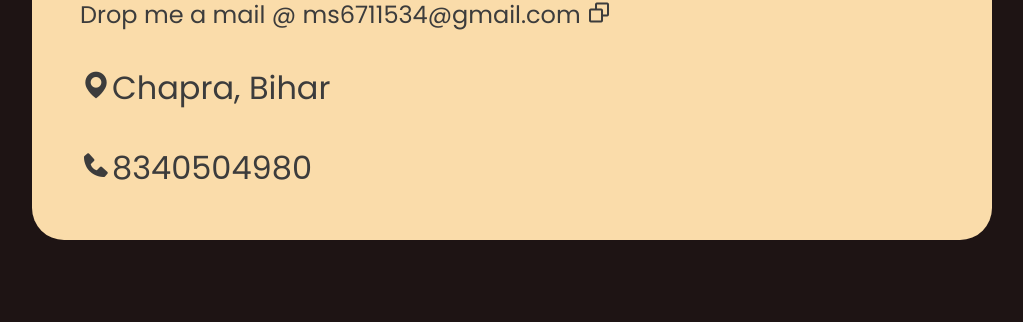
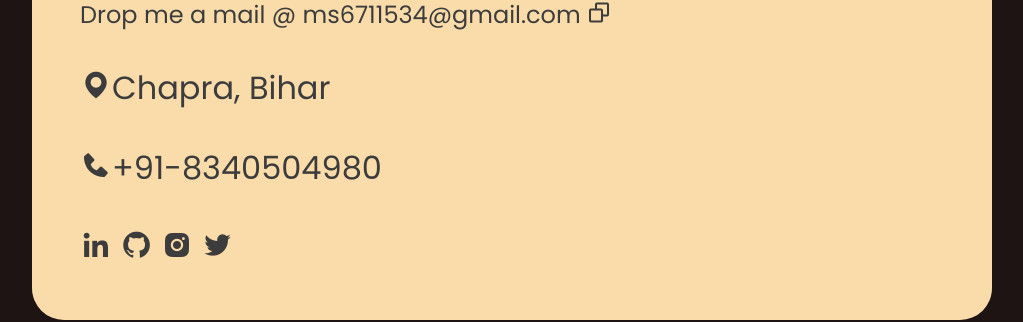
Before and after one commit to MrMihirSoni/Mihir-Portfolio, a React (Vite) app in the folder Portfolio/: page / in a window 1280 px wide. Shown: the part 1485-1807 px from the top of the page, without its empty margins (128-1151 px from the left). Built offline with nearby package versions, Linux system fonts and the light colour scheme.

Commit message:
Some Links added in about section and footer section

```diff
--- a/Portfolio/src/about/About.jsx
+++ b/Portfolio/src/about/About.jsx
@@ -22,7 +22,8 @@ const About = () => {
                 popupWindow&&<Popup/>
             }
             <p><i className='bx bxs-map'></i>Chapra, Bihar</p>
-            <p style={{cursor:'pointer',width:'max-content'}} onClick={() => navigator.clipboard.writeText(8340504980)}><i className='bx bxs-phone'></i>8340504980</p>
+            <p style={{cursor:'pointer',width:'max-content'}} onClick={() => navigator.clipboard.writeText('+918340504980')}><i className='bx bxs-phone'></i>+91-8340504980</p>
+            <p><i onClick={()=>window.open('http://www.linkedin.com/in/mihir-soni-775221261','_blank')} className='bx bxl-linkedin'></i> <i onClick={()=>window.open('https://github.com/MrMihirSoni','_blank')} className='bx bxl-github' ></i> <i onClick={()=>window.open('https://www.instagram.com/_mihir_soni/','_blank')} className='bx bxl-instagram-alt' ></i> <i onClick={()=>window.open('https://twitter.com/_mihir_soni','_blank')} className='bx bxl-twitter' ></i></p>
             </div>
         </div>
     )
--- a/Portfolio/src/about/about.css
+++ b/Portfolio/src/about/about.css
@@ -31,6 +31,12 @@
 }
 .aboutContent>p:nth-child(3)>i:hover,
 .aboutContent>p:nth-child(5)>i:hover{
+    color: brown;
+}
+.aboutContent>p:last-child>i{
+    cursor: pointer;
+}
+.aboutContent>p:last-child>i:hover{
     color: brown;
 }
 @media screen and (max-width:1150px){
--- a/Portfolio/src/footer/Footer.jsx
+++ b/Portfolio/src/footer/Footer.jsx
@@ -4,7 +4,7 @@ const Footer = () => {
     return (
         <div className='footer'>
             <div className='footerContent'>
-                <a href="https://www.instagram.com/_mihir_soni/" target='_blank'><i class='bx bxl-instagram-alt'></i></a><a href="https://twitter.com/_mihir_soni" target='_blank'><i class='bx bxl-twitter' ></i></a><a href="https://www.linkedin.com/in/mihir-soni-775221261" target='_blank'><i class='bx bxl-linkedin-square' ></i></a>
+                <a href="https://www.instagram.com/_mihir_soni/" target='_blank'><i className='bx bxl-instagram-alt'></i></a><a href="https://twitter.com/_mihir_soni" target='_blank'><i className='bx bxl-twitter' ></i></a><a href="https://www.linkedin.com/in/mihir-soni-775221261" target='_blank'><i className='bx bxl-linkedin-square'></i></a><a href="https://github.com/MrMihirSoni" target='_blank'><i className='bx bxl-github' ></i></a>
             </div>
         </div>
     )
```
